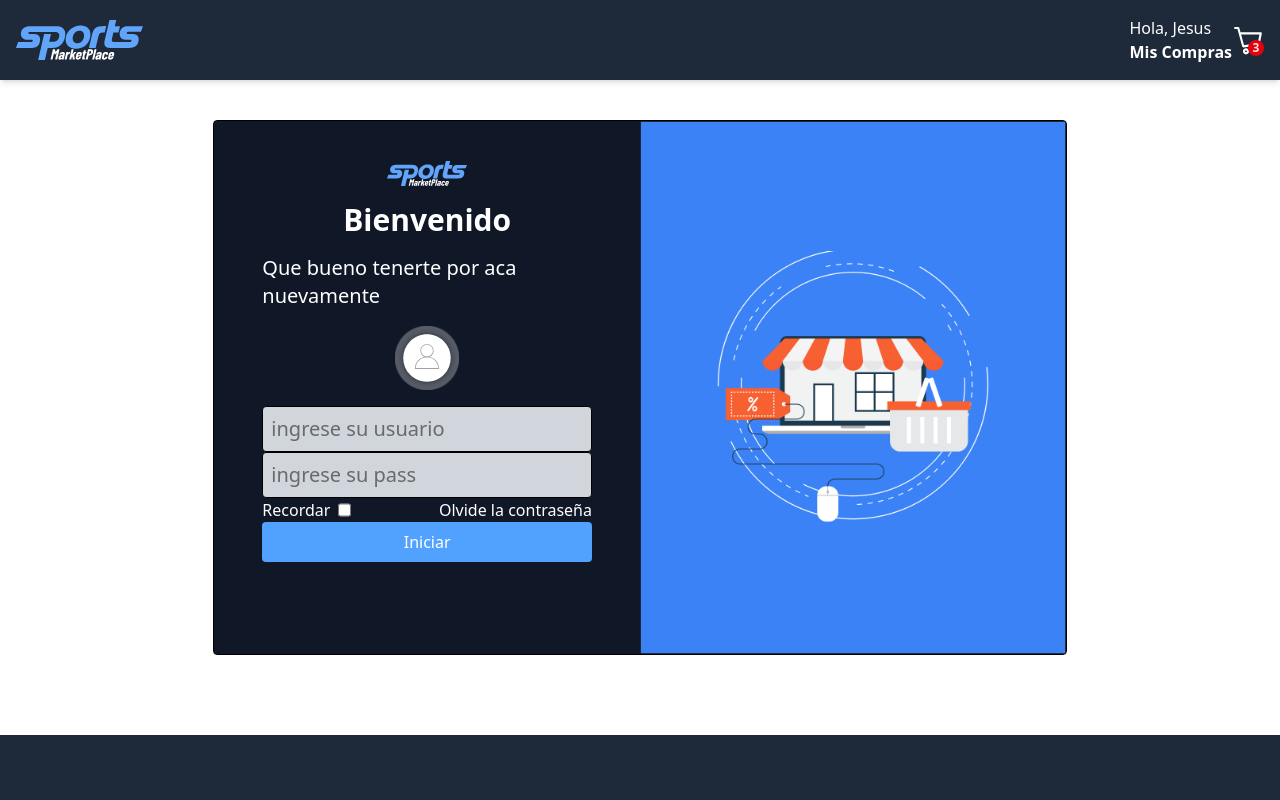
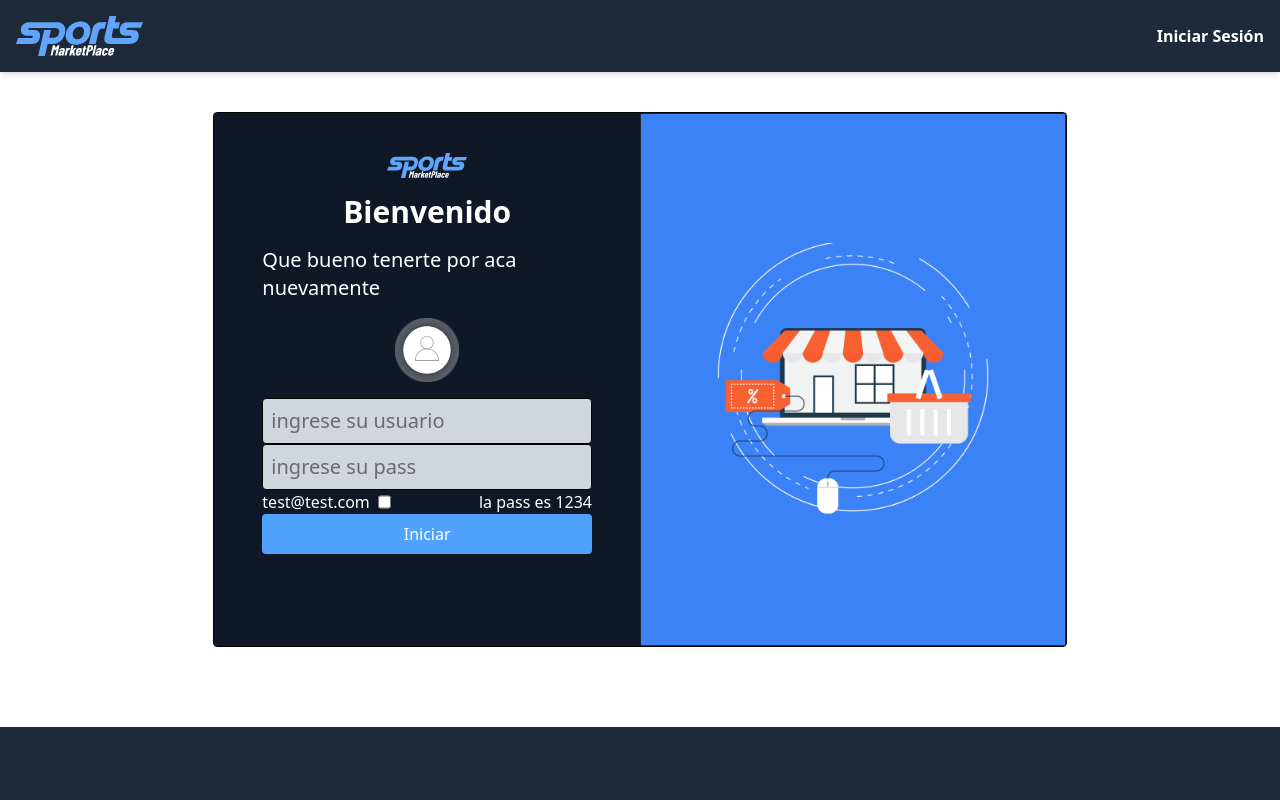
Before and after one commit to camunoz2/sport_market, a React (Vite) app in the folder frontend/: page /login in a window 1280 px wide. Shown: the top 800 px of the page. Built offline with nearby package versions, Linux system fonts and the light colour scheme.

Commit message:
cree flujo de usuario con JWT y cambio del header dinamicamente

```diff
--- a/frontend/src/components/header.jsx
+++ b/frontend/src/components/header.jsx
@@ -1,15 +1,55 @@
+import { useEffect } from "react";
+import { useNavigate } from "react-router";
+import { useAuth } from "../context/AuthContext";
+
 const Header = () => {
+  const { user, logout, setUser } = useAuth();
+  const navigate = useNavigate();
+
+  useEffect(() => {
+    const loadUser = () => {
+      const token = sessionStorage.getItem("jwt");
+      const email = sessionStorage.getItem("email");
+      if (token && email) {
+        // Set the user in the AuthContext
+        setUser({ email });
+      }
+    };
+
+    loadUser();
+
+    window.addEventListener("storage", loadUser);
+
+    return () => {
+      window.removeEventListener("storage", loadUser);
+    };
+  }, []);
+
+  const handleLogout = () => {
+    sessionStorage.removeItem("jwt");
+    sessionStorage.removeItem("email");
+    logout();
+    navigate("/login");
+  };
+
   return (
     <header className="p-4 bg-gray-800 shadow-md">
-      <div className="container mx-auto flex items-center justify-between ">
+      <div className="container mx-auto flex items-center justify-between">
         <a href="/" className="flex items-center">
           <img src="/logo.svg" alt="Logo" className="h-10" />
         </a>
 
         <div className="flex items-center">
-          <div className="flex flex-col">
-            <span className="text-white">Hola, Jesus</span>
-            <span className="text-white font-bold">Mis Compras</span>
+          {user ? (
+            <>
+              <div className="flex flex-col mr-4">
+                <span className="text-white">Hola, {user.email}</span>
+                <button
+                  className="text-white font-bold hover:underline"
+                  onClick={handleLogout}
+                >
+                  Cerrar Sesión
+                </button>
               </div>
               <div className="relative">
                 <img src="/carticon.svg" alt="Carrito" className="h-8" />
@@ -17,6 +57,15 @@ const Header = () => {
                   3
                 </span>
               </div>
+            </>
+          ) : (
+            <button
+              className="text-white font-bold hover:underline"
+              onClick={() => navigate("/login")}
+            >
+              Iniciar Sesión
+            </button>
+          )}
         </div>
       </div>
     </header>
--- a/frontend/src/context/AuthContext.jsx
+++ b/frontend/src/context/AuthContext.jsx
@@ -13,18 +13,24 @@ export const AuthProvider = ({ children }) => {
     });
     const { token, email: userEmail } = response.data;
 
-    setUser(userEmail);
+    sessionStorage.setItem("jwt", token);
+    sessionStorage.setItem("email", userEmail);
+
+    setUser({ email: userEmail });
 
     axios.defaults.headers.common["Authorization"] = `Bearer ${token}`;
   };
 
   const logout = () => {
+    sessionStorage.removeItem("jwt");
+    sessionStorage.removeItem("email");
+
     setUser(null);
     delete axios.defaults.headers.common["Authorization"];
   };
 
   return (
-    <AuthContext.Provider value={{ user, login, logout }}>
+    <AuthContext.Provider value={{ user, login, logout, setUser }}>
       {children}
     </AuthContext.Provider>
   );
--- a/frontend/src/pages/Login.jsx
+++ b/frontend/src/pages/Login.jsx
@@ -39,11 +39,11 @@ function Login() {
           />
           <div className="flex justify-between w-full">
             <div className="flex gap-2">
-              <p>Recordar</p>
+              <p>test@test.com</p>
               <input type="checkbox" />
             </div>
             <div>
-              <p>Olvide la contraseña</p>
+              <p>la pass es 1234</p>
             </div>
           </div>
           <button
```
Lines whose indentation alone changed are shown as unchanged.
